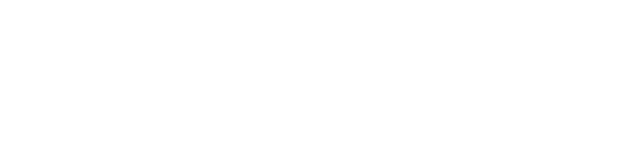
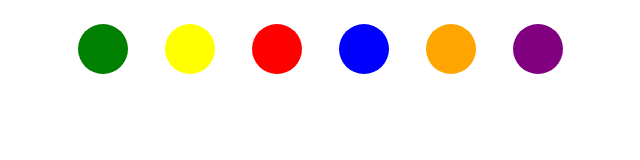
Before and after one commit to DelahayJoann/mastermind, a plain HTML site: page index.html in a window 1280 px wide. Shown: the whole page, without its empty margins (605-1245 px from the left). Drawn offline with nearby package versions, Linux system fonts and the light colour scheme; files that its build step writes are made by us from their sources.

Commit message:
add colorPicker

```diff
--- a/assets/js/mastermind.js
+++ b/assets/js/mastermind.js
@@ -0,0 +1,18 @@
+window.onload = function () {
+    // HTML pick
+    let html_reponsesHistory = document.getElementById('reponsesHistory');
+    let html_colorsPicker = document.getElementById('colorsPicker');
+    let html_currentReponse = document.getElementById('currentReponse');
+    let html_colorPick_array = document.querySelectorAll('.colorPick');
+    let colors = ["green","yellow","red","blue","orange","purple"];
+
+    console.log(html_colorPick_array);
+    // Add HTML colorPick
+    html_colorPick_array.forEach(function(colorPick,i){
+        colorPick.style.backgroundColor = colors[i];
+        colorPick.id = 'pick_'+colors[i];
+        colorPick.style.borderRadius = '50%';
+        colorPick.style.width = '50px';
+        colorPick.style.height = '50px';
+    });
+}
--- a/assets/scss/mastermind.scss
+++ b/assets/scss/mastermind.scss
@@ -0,0 +1,3 @@
+.row{
+    height: 50%;
+}
--- a/index.html
+++ b/index.html
@@ -4,22 +4,23 @@
     <title>Mastermind</title>
     <meta charset="utf-8">
     <meta name="viewport" content="width=device-width, initial-scale=1, shrink-to-fit=no">
+    <link href="./favicon.ico" rel="icon" type="image/x-icon" />
     <link rel="stylesheet" href="https://stackpath.bootstrapcdn.com/bootstrap/4.3.1/css/bootstrap.min.css" integrity="sha384-ggOyR0iXCbMQv3Xipma34MD+dH/1fQ784/j6cY/iJTQUOhcWr7x9JvoRxT2MZw1T" crossorigin="anonymous">
     <link rel="stylesheet" href="./assets/css/mastermind.css">
 </head>
   <body>
     <div class="container" role="main">
         <div class="row">
-            <div class="col-sm-6" id="reponsesHistory">
+            <div class="col-sm-6 d-flex align-items-center p-4" id="reponsesHistory">
 
             </div>
-            <div class="col-sm-6 float-right" id="colorsPicker">
-                <div class="colorpick"></div>
-                <div class="colorpick"></div>
-                <div class="colorpick"></div>
-                <div class="colorpick"></div>
-                <div class="colorpick"></div>
-                <div class="colorpick"></div>
+            <div class="col-sm-6 d-flex align-items-center p-4" id="colorsPicker">
+                <div class="colorPick mx-auto"> </div>
+                <div class="colorPick mx-auto"> </div>
+                <div class="colorPick mx-auto"> </div>
+                <div class="colorPick mx-auto"> </div>
+                <div class="colorPick mx-auto"> </div>
+                <div class="colorPick mx-auto"> </div>
             </div>
         </div>
         <div class="row">
```
Also changed, not shown: assets/css/mastermind.css (added), 1 other file.
